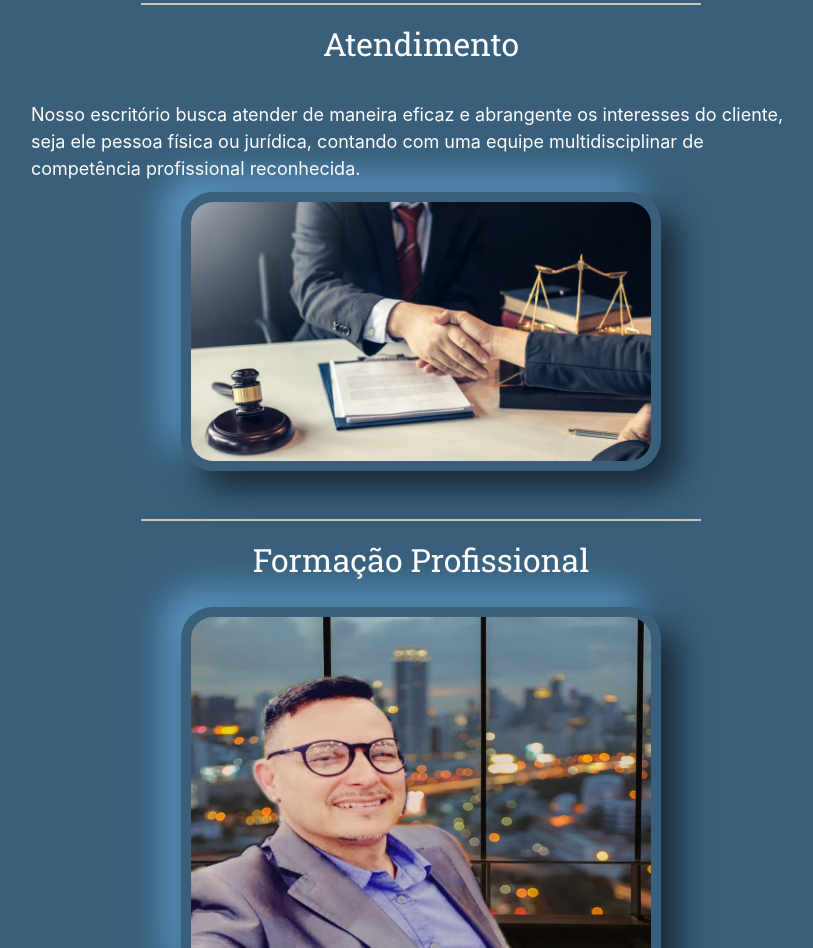
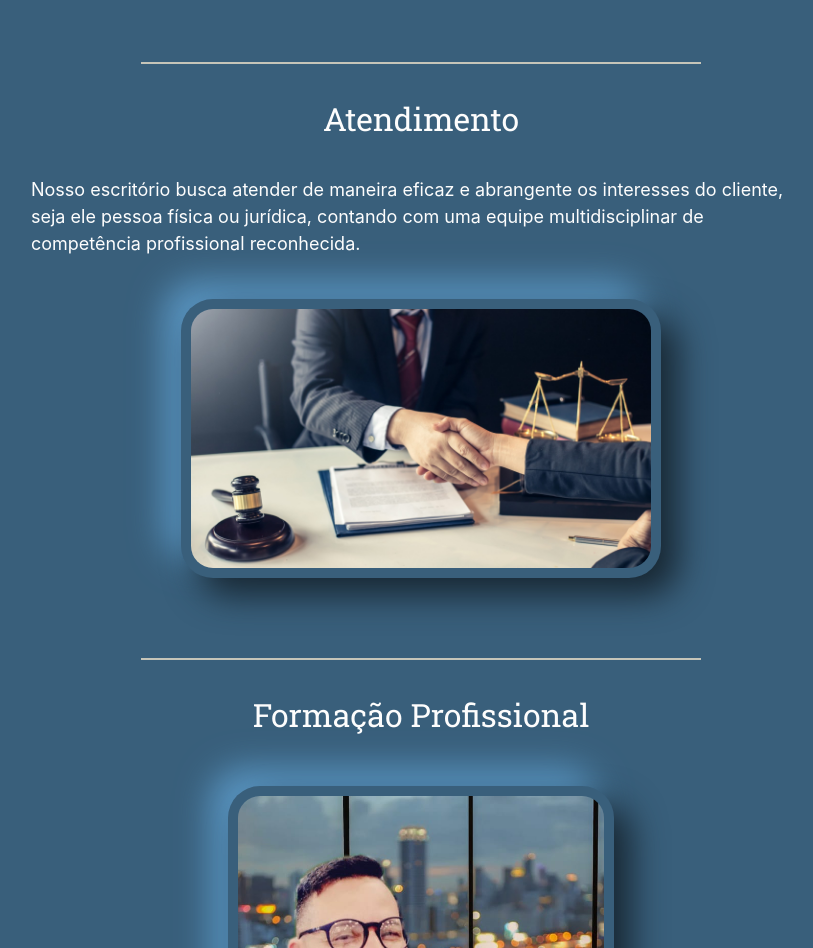
Before and after one commit to carinalsilverio/fabiosantosadvocacia, a plain HTML site: page index.html in a window 1280 px wide. Shown: the part 1852-2800 px from the top of the page, without its empty margins (219-1032 px from the left). Drawn offline with nearby package versions, Linux system fonts and the light colour scheme.

Commit message:
Ajustes dimensões  imagens

```diff
--- a/index.html
+++ b/index.html
@@ -190,14 +190,14 @@
     <h2 class="fonte-titulo">Atendimento</h2>
     <p class="fonte-texto">Nosso escritório busca atender de maneira eficaz e abrangente os interesses do cliente, seja ele pessoa física ou jurídica, contando com uma equipe multidisciplinar de competência profissional reconhecida.
     </p>
-    <img class="atendimento imagem-atendimento" alt="imagem-atendimento" src="src/img/imagem-atendimento.jpeg">
+    <img class="imagem-atendimento" alt="imagem-atendimento" src="src/img/imagem-atendimento.jpeg">
   </section>
 
   <!--Equipe-->
   <section class="equipe" id="equipe" data-aos="fade-right">
     <div class="container bg-light"></div>
     <h2 class="fonte-titulo">Formação Profissional</h2>
-    <img class="equipe imagem-equipe" alt="foto-equipe" src="src/img/foto02.jpeg">
+    <img class="imagem-equipe" alt="foto-equipe" src="src/img/foto02.jpeg">
     <div class="apresentacao-equipe">
       <h4>Fábio Oliveira Santos</h4>
       <p>Graduado em Direito pela Universidade do Sul de Santa Catarina - UNISUL, Pós-graduado em Direito
--- a/src/responsivo.css
+++ b/src/responsivo.css
@@ -6,7 +6,7 @@
 }
 
 .areas {
-		margin: auto;
+    margin: 2.5rem auto 0;
     width: 100%;
 }
 
@@ -44,9 +44,9 @@
 
 /*Areas de Atuação/Atendimento*/
 
-.imagem-areas-atuacao, .imagem-atendimento {
+/* .imagem-areas-atuacao, .imagem-atendimento {
     margin: auto;
-}
+}   */
 
 .fonte-texto {
     margin-left: 0;
@@ -65,7 +65,7 @@
 
 /*Equipe*/
 
-.imagem-equipe {
+.imagem-equipe, .imagem-atendimento, .imagem-areas-atuacao {
     margin: auto;
     width: 100%;
 }
@@ -136,13 +136,13 @@ html, body {
     max-width: 12rem;
 }
 
-.imagem-areas-atuacao {
+/* .imagem-areas-atuacao {
     max-height: 16.5rem;
-}
+} */
 
-.imagem-areas-atuacao, .imagem-atendimento {
+/* .imagem-areas-atuacao, .imagem-atendimento {
     margin: auto;
-}
+} */
 
 .fonte-texto {
     margin-left: 0;
@@ -160,7 +160,7 @@ html, body {
 
 /*Equipe*/
 
-.imagem-equipe {
+.imagem-equipe, .imagem-atendimento, .imagem-areas-atuacao{
     width: 100%;
 }
 
--- a/src/style.css
+++ b/src/style.css
@@ -96,6 +96,7 @@ a {
 	font-weight: bolder;
 	font-weight: 200;
 	padding: 1.25rem;
+	margin-top: 1rem;
 	text-align: center;
 }
 
@@ -181,28 +182,28 @@ a {
 	display: flex;
 }
 
-/*Áreas de Atuação*/
-.imagem-areas-atuacao {
-	border-radius: 32px;
-	background: #395F7B;
-box-shadow:  17px 17px 34px #172631,
-	-17px -17px 34px #5b98c5;
-  display: block;
-  max-height: 18.75rem;
-	max-width: 30rem;
-  margin: auto;
-  padding: 0.625rem;
-  margin-bottom: 0rem;
-}
-
 .areas-de-atuacao {
 	margin-bottom: 0;
   padding: 3em 0;
 	font-size: 20px;
+	width: 100%;
 }
 
 .areas {
   margin-top: 2rem;
+}
+
+.imagem-atendimento, .imagem-equipe, .imagem-areas-atuacao {
+	border-radius: 32px;
+	border: none;
+	background: #395F7B;
+	box-shadow:  17px 17px 34px #172631,
+	-17px -17px 34px #5b98c5;
+	display: block;
+	max-height: 24rem;
+	max-width: 30rem;
+	margin: 2rem auto 0 auto;
+	padding: 0.625rem;
 }
 
 .exibir {
@@ -262,30 +263,16 @@ details[open] summary:after {
 /*Atendimento*/
 .atendimento{
 	padding-bottom: 3rem;
+	width: 100%;
+	margin-left: auto;
+	margin-right: auto;
 }
 
-.imagem-atendimento, .imagem-equipe {
-	border-radius: 32px;
-	border: none;
-	background: #395F7B;
-box-shadow:  17px 17px 34px #172631,
-             -17px -17px 34px #5b98c5;
-	display: block;
-	max-height: 24rem;
-	max-width: 30rem;
-	margin: auto;
-	padding: 0.625rem;
-	margin-bottom: 0rem;
+.atendimento img, .equipe img {
+	margin-bottom: 2rem;
 }
 
 /*Equipe*/
-.imagem-equipe {
-	align-items: center;
-	width: 100%;
-	margin-left: auto;
-	margin-right: auto;
-	display:block;
-}
 
 .apresentacao-equipe {
 	display: flex;
@@ -304,10 +291,6 @@ box-shadow:  17px 17px 34px #172631,
 }
 .apresentacao-equipe ul li {
 	list-style: disc;
-}
-
-.grid-6 {
-  width: 100%;
 }
 
 /*Contatos*/
```
Lines whose indentation alone changed are shown as unchanged.
